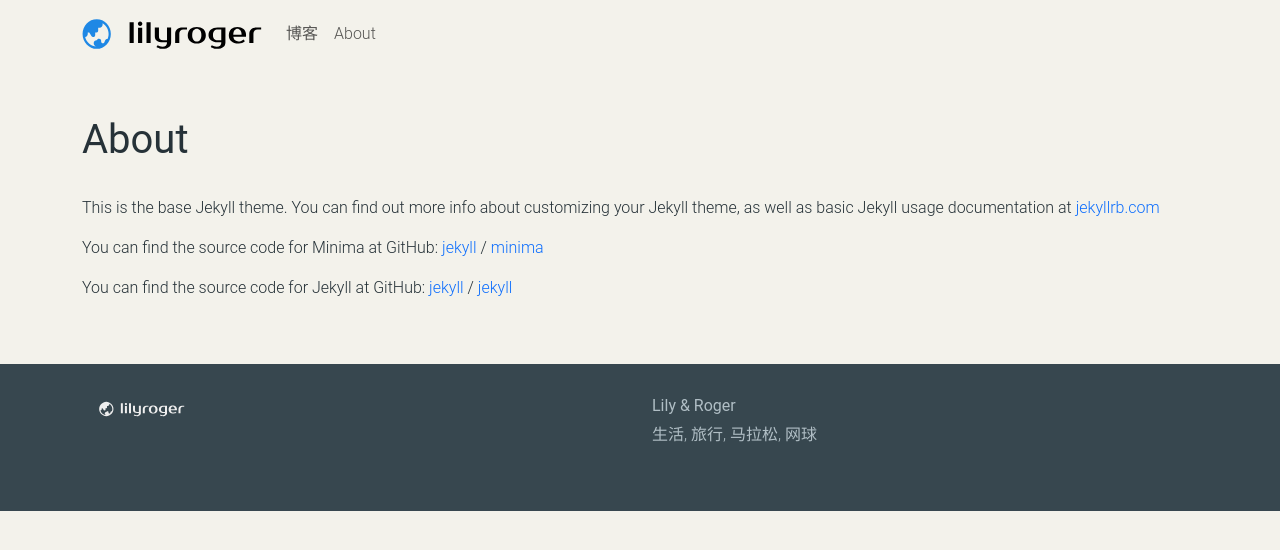
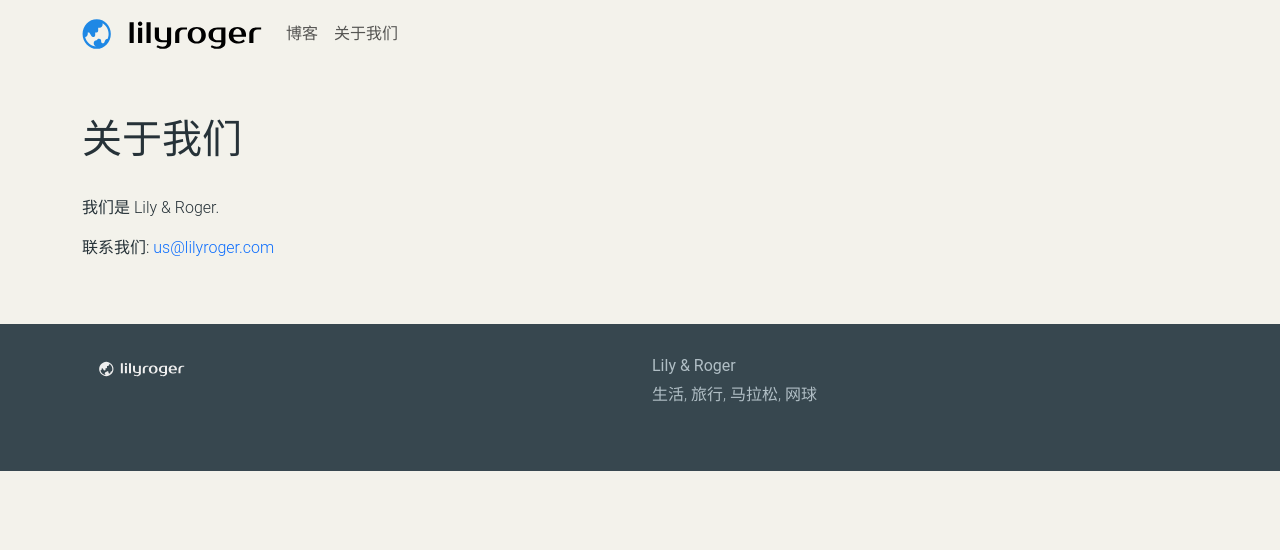
Before and after one commit to lilynroger/lilynroger.github.io, a Jekyll site: the page built from about.markdown, in a window 1280 px wide. Shown: the top 550 px of the page. Built offline with Jekyll 4.4.1, drawn with Linux system fonts in a browser that asks for light colours.

Commit message:
Clean about.markdown

```diff
--- a/about.markdown
+++ b/about.markdown
@@ -1,18 +1,11 @@
 ---
 layout: page
-title: About
+title: 关于我们
 permalink: /about/
 ---
 
-This is the base Jekyll theme. You can find out more info about customizing your Jekyll theme, as well as basic Jekyll usage documentation at [jekyllrb.com](https://jekyllrb.com/)
+<p>我们是 Lily & Roger.</p>
 
-You can find the source code for Minima at GitHub:
-[jekyll][jekyll-organization] /
-[minima](https://github.com/jekyll/minima)
-
-You can find the source code for Jekyll at GitHub:
-[jekyll][jekyll-organization] /
-[jekyll](https://github.com/jekyll/jekyll)
-
-
-[jekyll-organization]: https://github.com/jekyll
+{%- if site.email -%}
+<p>联系我们: <a class="u-email" href="mailto:{{ site.email }}">{{ site.email }}</a></p>
+{%- endif -%}
```
